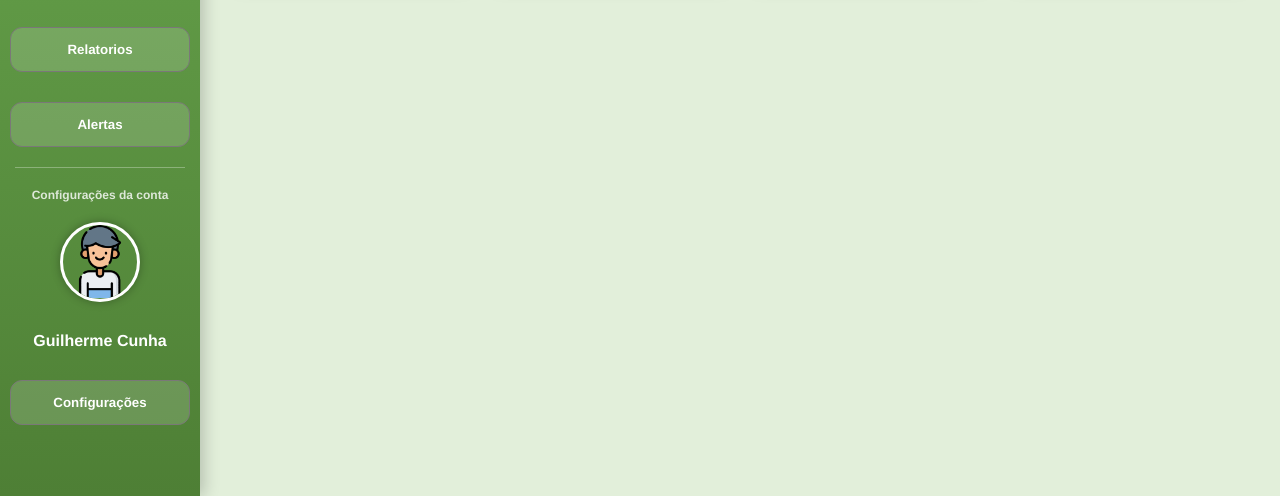
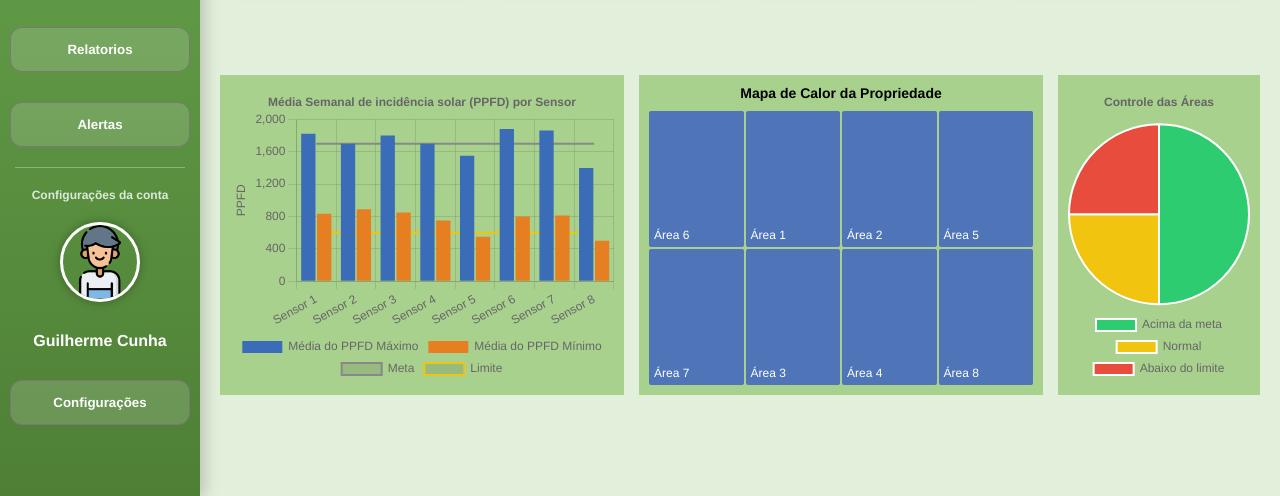
Before and after one commit to YuriVieira13/ProjetoSolaris, a plain HTML site: page Dashboard/index.html in a window 1280 px wide. Shown: the part 304-800 px from the top of the page. Drawn offline with nearby package versions, Linux system fonts and the light colour scheme.

Commit message:
Graficos Adicionado pelo chart js com dados estatiscos

```diff
--- a/Dashboard/index.html
+++ b/Dashboard/index.html
@@ -64,8 +64,141 @@
                             <p>Não vistos</p>
                         </div>
                     </div>
+
+
+                    <section class="conteudo">
+                        <div class="box grande">
+                            <canvas id="graficoLinha"></canvas>
+                        </div>
+
+                        <div class="box mapa">
+                            <h3>Mapa de Calor da Propriedade</h3>
+
+                        <div class="grid-mapa">
+                                <div class="area">Área 6</div>
+                                <div class="area">Área 1</div>
+                                <div class="area">Área 2</div>
+                                <div class="area">Área 5</div>
+
+                                <div class="area">Área 7</div>
+                                <div class="area">Área 3</div>
+                                <div class="area">Área 4</div>
+                                <div class="area">Área 8</div>
+                            </div>
+                        </div>
+
+                        <div class="box pequeno">
+                            <canvas id="graficoPizza"></canvas>
+                        </div>
+                    </section>
                 </section>
+
             </div>
         </div>
     </body>
+
+    <script>
+
+        /* GRAFICO DE LINHA */
+
+        const grafLinha = document.getElementById('graficoLinha')
+
+        new Chart(grafLinha, {
+            type: 'bar',
+            data: {
+                labels: [
+                    'Sensor 1','Sensor 2','Sensor 3','Sensor 4',
+                    'Sensor 5','Sensor 6','Sensor 7','Sensor 8'
+                ],
+                datasets: [
+                    {
+                        label: 'Média do PPFD Máximo',
+                        data: [1822,1700,1800,1700,1550,1880,1864,1400],
+                        backgroundColor: '#3b6cb7'
+                    },
+                    {
+                        label: 'Média do PPFD Mínimo',
+                        data: [835,890,850,750,550,800,813,500],
+                        backgroundColor: '#e67e22'
+                    },
+                    {
+                        label: 'Meta',
+                        data: [1700,1700,1700,1700,1700,1700,1700,1700],
+                        type: 'line',
+                        borderColor: '#888',
+                        borderWidth: 2,
+                        pointRadius: 0
+                    },
+                    {
+                        label: 'Limite',
+                        data: [600,600,600,600,600,600,600,600],
+                        type: 'line',
+                        borderColor: '#f1c40f',
+                        borderWidth: 2,
+                        pointRadius: 0
+                    }
+                ]
+            },
+            options: {
+                maintainAspectRatio: false,
+                plugins: {
+                    legend: {
+                        position: 'bottom'
+                    },
+                    title: {
+                        display: true,
+                        text: 'Média Semanal de incidência solar (PPFD) por Sensor'
+                    }
+                },
+                scales: {
+                    y: {
+                        beginAtZero: true,
+                        title: {
+                            display: true,
+                            text: 'PPFD'
+                        }
+                    }
+                }
+            }
+        });
+
+
+
+        /* GRAFICO DE PIZZA */
+
+        const grafPizza = document.getElementById('graficoPizza')
+
+        new Chart(grafPizza, {
+    type: 'pie',
+    data: {
+        labels: [
+            'Acima da meta',
+            'Normal',
+            'Abaixo do limite',
+        ],
+        datasets: [{
+            data: [4, 2, 2],
+            backgroundColor: [
+                '#2ecc71',
+                '#f1c40f',
+                '#e74c3c'
+            ]
+        }]
+    },
+    options: {
+        maintainAspectRatio: false,
+        plugins: {
+            legend: {
+                position: 'bottom'
+            },
+            title: {
+                display: true,
+                text: 'Controle das Áreas'
+            }
+        }
+    }
+});
+        </script>
+
+
 </html>
--- a/Dashboard/style.css
+++ b/Dashboard/style.css
@@ -116,3 +116,76 @@ body{
     color: rgb(200, 32, 32);
     font-size: 20px;
 }
+
+
+
+
+/* PARTE DO MAPA DE CALOR */
+
+.mapa{
+    background-color: #a9d18e;
+    padding: 10px;
+    display: flex;
+    flex-direction: column;
+}
+
+.mapa h3{
+    text-align: center;
+    margin-bottom: 10px;
+    font-size: 14px;
+}
+
+
+.grid-mapa{
+    flex: 1;
+    display: grid;
+    grid-template-columns: repeat(4, 1fr);
+    grid-template-rows: repeat(2, 1fr);
+    gap: 2px;
+}
+
+
+.area{
+    background: #4f75b8;
+    color: white;
+    font-size: 12px;
+    display: flex;
+    align-items: flex-end;
+    justify-content: flex-start;
+    padding: 5px;
+    border-radius: 2px;
+    transition: 0.2s;
+}
+
+
+.area:hover{
+    filter: brightness(1.2);
+}
+
+
+/* parte pra deixar os graficos 1 do lado do outro */
+.conteudo{
+    display: grid;
+    grid-template-columns: 2fr 2fr 1fr;
+    gap: 15px;
+    margin-top: 80px;
+}
+
+
+.grande{
+    height: 320px;
+    background-color: #a9d18e;
+    padding: 10px;
+}
+
+.pequeno{
+    height: 320px;
+    background-color: #a9d18e;
+    padding: 10px;
+}
+
+
+.box canvas{
+    width: 100%;
+    height: 100%;
+}
```
